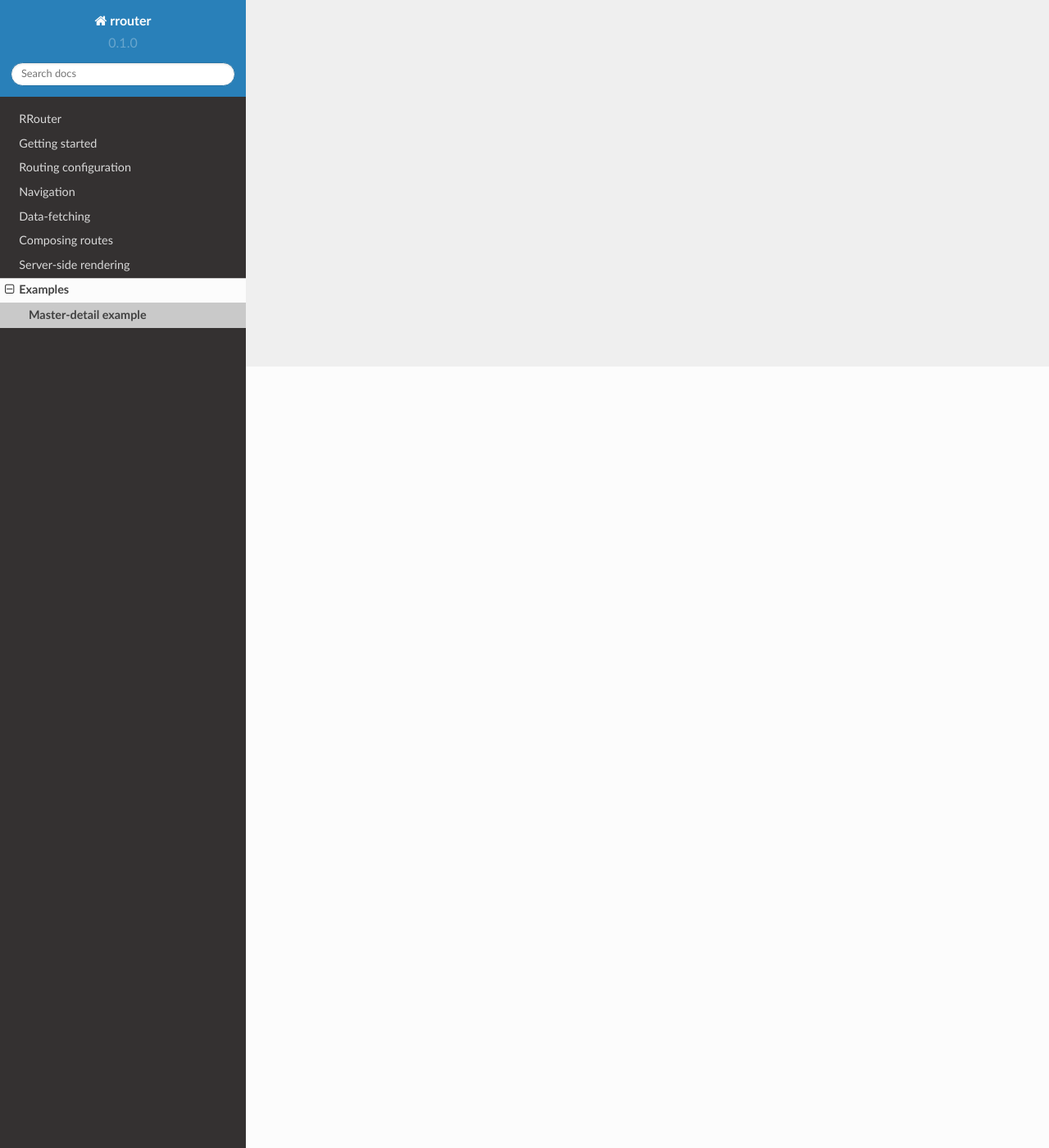
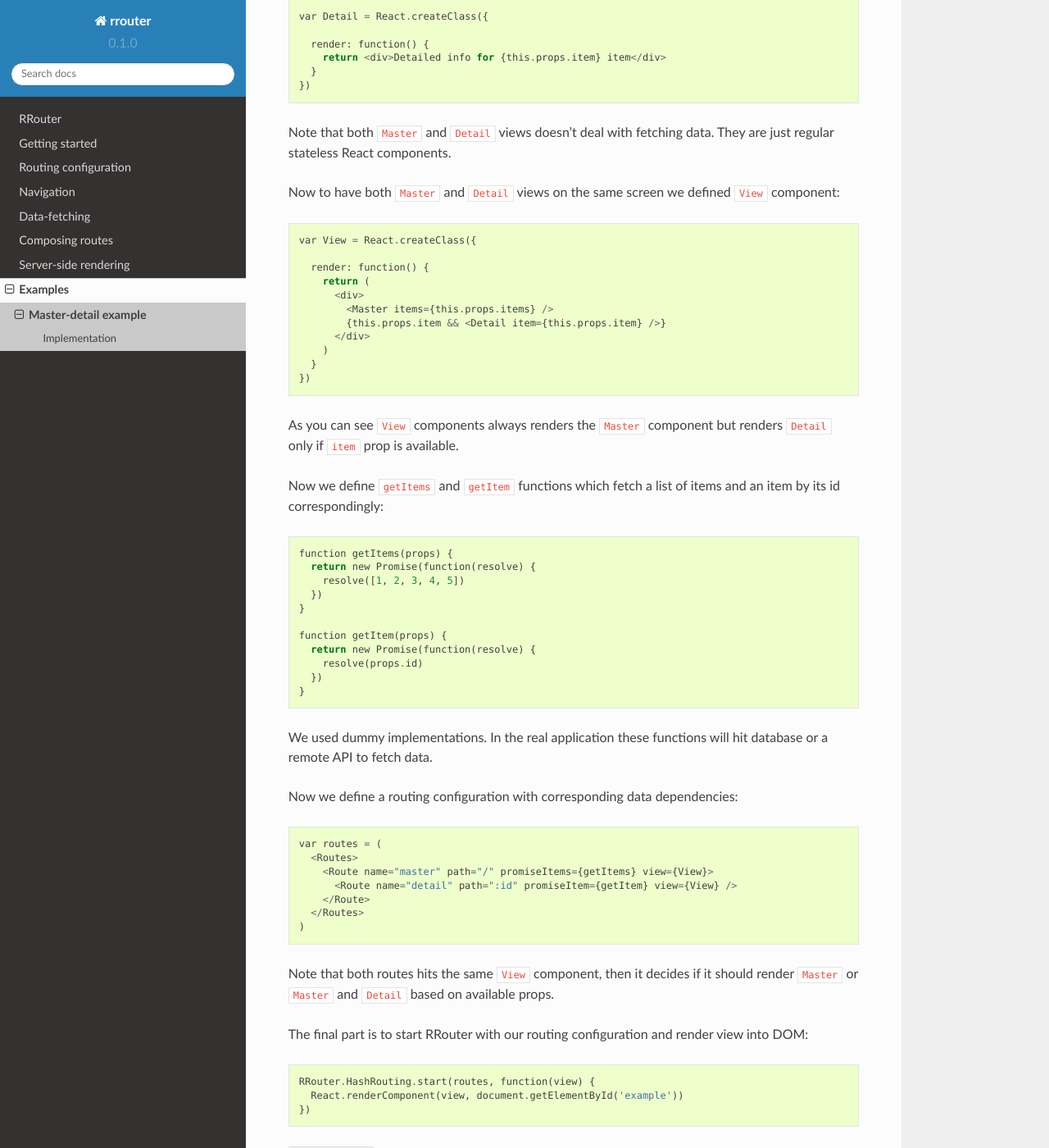
Before and after one commit to andreypopp/rrouter, a Sphinx documentation site: the page built from docs/examples/master-detail.rst, in a window 1280 px wide and 1400 px high, scrolled down 953 px. Shown: the whole window at 82% size. Built offline with Sphinx 7.4.7 and the Read the Docs theme 2.0.0, drawn with Linux system fonts in a browser that asks for light colours; some of the changed text lies outside the part shown.

Commit message:
docs: master detail example with comments

```diff
--- a/docs/examples/master-detail.rst
+++ b/docs/examples/master-detail.rst
@@ -1,5 +1,8 @@
 Master-detail example
 =====================
+
+This example demonstrates how to use nested routes, ``Link`` component and data
+dependencies to implement "master-detail" type of UI.
 
 .. raw:: html
 
@@ -16,9 +19,9 @@ Master-detail example
         var Master = React.createClass({
 
           render: function() {
-            var items = [1, 2, 3, 4, 5].map(function(id, index) {
+            var items = this.props.items.map(function(id, index) {
               return React.DOM.li({key: index},
-                Link({to: 'master/detail', id: id}, id))
+                Link({to: 'master/detail', id: id}, "Show ", id, " item"))
             })
             return React.DOM.ul(null, items)
           }
@@ -27,7 +30,7 @@ Master-detail example
         var Detail = React.createClass({
 
           render: function() {
-            return React.DOM.div(null, "Detail for ", this.props.item)
+            return React.DOM.div(null, "Detailed info for ", this.props.item, " item")
           }
         })
 
@@ -35,11 +38,17 @@ Master-detail example
 
           render: function() {
             return React.DOM.div(null,
-              Master(),
-              this.props.item && Detail( {item: this.props.item})
+              Master({items: this.props.items}),
+              this.props.item && Detail({item: this.props.item})
             )
           }
         })
+
+        function getItems(props) {
+          return new Promise(function(resolve) {
+            resolve([1, 2, 3, 4, 5])
+          })
+        }
 
         function getItem(props) {
           return new Promise(function(resolve) {
@@ -48,7 +57,7 @@ Master-detail example
         }
 
         var routes = Routes(null,
-          Route({name: 'master', path: '/', view: View},
+          Route({name: 'master', path: '/', promiseItems: getItems, view: View},
             Route({name: 'detail', path: ':id', promiseItem: getItem, view: View})
           )
         )
@@ -59,4 +68,109 @@ Master-detail example
       }
     </script>
 
-Some text
+::
+
+Implementation
+--------------
+
+Data dependencies mechanism expects that promises are returned. We will use
+bluebird_ library which provides ES6 compatible promises for browsers (and
+Node.js)::
+
+  var Promise = require('bluebird')
+  var React = require('react')
+  var RRouter = require('rrouter')
+
+  var Routes = RRouter.Routes
+  var Route = RRouter.Route
+  var Link = RRouter.Link
+
+Now we define ``Master`` view which renders a list of links to ``Detail`` view
+for each item::
+
+  var Master = React.createClass({
+
+    render: function() {
+      var items = this.props.items.map(function(id) {
+        return (
+          <li key={id}>
+            <Link to="master/detail" id={id}>Show {id} item</Link>
+          </li>
+      })
+      return <ul>{items}</ul>
+    }
+  })
+
+Note that instead of using ``<a>`` DOM component we use ``Link`` component which
+can generate ``<a>`` with a correct ``href`` property for us.
+
+Next we define ``Detail`` view which renders detailed information on a given
+item::
+
+  var Detail = React.createClass({
+
+    render: function() {
+      return <div>Detailed info for {this.props.item} item</div>
+    }
+  })
+
+Note that both ``Master`` and ``Detail`` views doesn't deal with fetching data.
+They are just regular stateless React components.
+
+Now to have both ``Master`` and ``Detail`` views on the same screen we defined
+``View`` component::
+
+  var View = React.createClass({
+
+    render: function() {
+      return (
+        <div>
+          <Master items={this.props.items} />
+          {this.props.item && <Detail item={this.props.item} />}
+        </div>
+      )
+    }
+  })
+
+As you can see ``View`` components always renders the ``Master`` component but
+renders ``Detail`` only if ``item`` prop is available.
+
+Now we define ``getItems`` and ``getItem`` functions which fetch a list of items
+and an item by its id correspondingly::
+
+  function getItems(props) {
+    return new Promise(function(resolve) {
+      resolve([1, 2, 3, 4, 5])
+    })
+  }
+
+  function getItem(props) {
+    return new Promise(function(resolve) {
+      resolve(props.id)
+    })
+  }
+
+We used dummy implementations. In the real application these functions will hit
+database or a remote API to fetch data.
+
+Now we define a routing configuration with corresponding data dependencies::
+
+  var routes = (
+    <Routes>
+      <Route name="master" path="/" promiseItems={getItems} view={View}>
+        <Route name="detail" path=":id" promiseItem={getItem} view={View} />
+      </Route>
+    </Routes>
+  )
+
+Note that both routes hits the same ``View`` component, then it decides if it
+should render ``Master`` or ``Master`` and ``Detail`` based on available props.
+
+The final part is to start RRouter with our routing configuration and render
+view into DOM::
+
+  RRouter.HashRouting.start(routes, function(view) {
+    React.renderComponent(view, document.getElementById('example'))
+  })
+
+.. _bluebird: https://github.com/petkaantonov/bluebird
```
